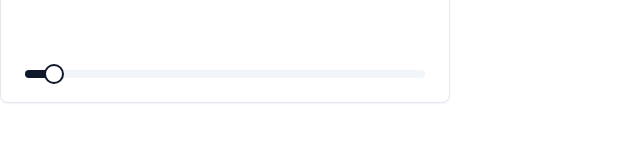
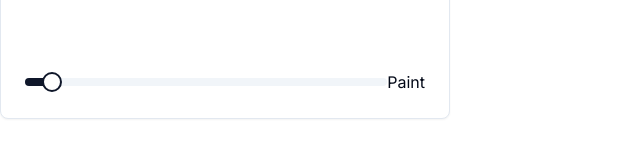
Before and after one commit to JacobJungg/PixelPalette, a Next.js app: page / in a window 1280 px wide. Shown: the part 483-640 px from the top of the page, without its empty margins (0-640 px from the left). Built offline with nearby package versions, Linux system fonts and the light colour scheme.

Commit message:
Put page in folder (root)

```diff
--- a/app/page.tsx
+++ b/app/(root)/page.tsx
@@ -9,6 +9,7 @@
   CardTitle,
 } from "@/components/ui/card";
 import { Slider } from "@/components/ui/slider"
+import { usePathname, useRouter } from "next/navigation";
 
 export default function Home() {
   const [imageSrc, setImageSrc] = useState<string | null>(null);
@@ -16,7 +17,7 @@
   const [sliderValue, setSliderValue] = useState(4);
   const imageAreaSize = 400
 
-
+  const router = useRouter()
   const handleFileChange = (e: React.ChangeEvent<HTMLInputElement>) => {
     const file = e.target.files ? e.target.files[0] : null;
     if (file) {
@@ -112,6 +113,9 @@
               step={1}
               onValueChange={(values) => setSliderValue(values[0])}
             />
+                <button type="button" onClick={() => router.push('/paint')}>
+      Paint
+    </button>
           </CardFooter>
         </Card>
       </div>
```
